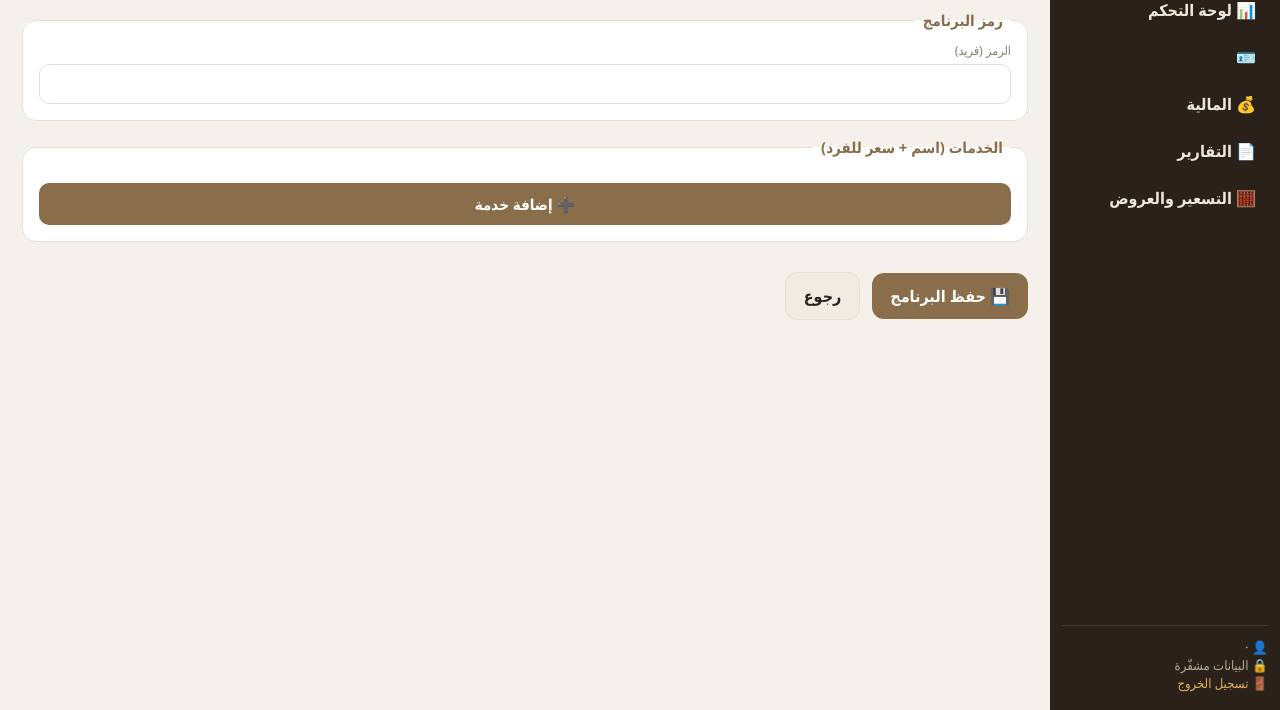
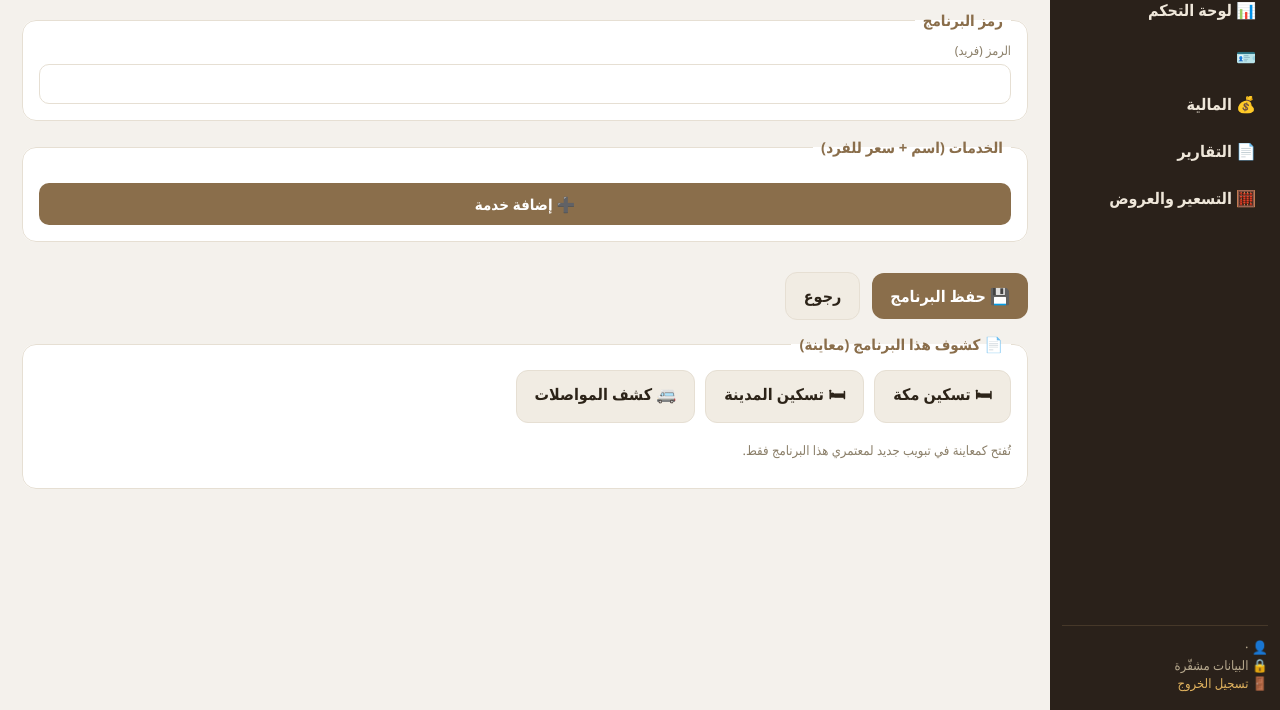
Before and after one commit to almustafahajj/almustafa-hajj, a Flask app: template webapp/templates/program_edit.html in a window 1280 px wide. Shown: the part 90-800 px from the top of the page. Run offline with Flask 3, Linux system fonts and the light colour scheme; the template is opened without the code that fills it, so the values that code supplies are empty.

Commit message:
الويب (مطابقة سطح المكتب ٣/٤ — ب): كشوف كل برنامج
- من صفحة البرنامج: تسكين مكة/المدينة + كشف المواصلات (لمعتمري البرنامج فقط)
- تُفتح كمعاينة داخلية في تبويب جديد
- بذلك تكتمل المرحلة ٣ (العمليات) — عامة + لكل برنامج

Co-Authored-By: Claude Opus 4.8 <noreply@anthropic.com>

```diff
--- a/webapp/server.py
+++ b/webapp/server.py
@@ -927,6 +927,52 @@ def program_delete(code):
     return redirect(url_for("programs"))
 
 
+def _trip_or_none(code):
+    from hajj_app import umrah
+    return next((t for t in umrah.load_trips(storage.load_settings())
+                 if t.code == code), None)
+
+
+@app.get("/programs/<code>/transport.pdf")
+def program_transport_pdf(code):
+    if _sess() is None:
+        return redirect(url_for("login"))
+    from hajj_app import umrah, pdf_io
+    trip = _trip_or_none(code)
+    if trip is None:
+        return redirect(url_for("programs"))
+    recs = umrah.trip_pilgrims(_load_records(), code)
+    p = _tmp(".pdf")
+    pdf_io.export_umrah_transport_pdf(
+        recs, p, program_name=(trip.name or trip.code),
+        transport_pnr=str(getattr(trip, "transport_pnr", "") or ""))
+    return send_file(p, mimetype="application/pdf", as_attachment=False,
+                     download_name="transport.pdf")
+
+
+@app.get("/programs/<code>/rooming/<city>.pdf")
+def program_rooming_pdf(code, city):
+    if _sess() is None:
+        return redirect(url_for("login"))
+    from hajj_app import umrah, pdf_io
+    trip = _trip_or_none(code)
+    if trip is None or city not in ("makkah", "madinah"):
+        return redirect(url_for("programs"))
+    if city == "makkah":
+        label, rf, hotel, nights = ("مكة المكرّمة", "makkah_room",
+                                    trip.makkah_hotel, trip.makkah_nights)
+    else:
+        label, rf, hotel, nights = ("المدينة المنوّرة", "madinah_room",
+                                    trip.madinah_hotel, trip.madinah_nights)
+    recs = umrah.trip_pilgrims(_load_records(), code)
+    p = _tmp(".pdf")
+    pdf_io.export_umrah_rooming_pdf(
+        recs, p, city_label=label, hotel=hotel or "", nights=str(nights or ""),
+        program_name=(trip.name or trip.code), room_field=rf)
+    return send_file(p, mimetype="application/pdf", as_attachment=False,
+                     download_name="rooming.pdf")
+
+
 # ======================= مستندات كل معتمر/حاج ==============================
 _DOC_TITLES = {"receipt": ("سند قبض", "🧾"), "invoice": ("فاتورة ضريبية", "🧾"),
                "contract": ("عقد خدمات", "📜"), "voucher": ("فاوتشر فندق", "🏨"),
--- a/webapp/templates/program_edit.html
+++ b/webapp/templates/program_edit.html
@@ -37,6 +37,20 @@
     <a class="btn ghost" href="{{ url_for('programs') }}">رجوع</a>
   </div>
 </form>
+{% if not is_new %}
+<fieldset class="editcard">
+  <legend>📄 كشوف هذا البرنامج (معاينة)</legend>
+  <div class="docbtns">
+    <a class="btn ghost" target="_blank"
+       href="{{ url_for('program_rooming_pdf', code=code, city='makkah') }}">🛏 تسكين مكة</a>
+    <a class="btn ghost" target="_blank"
+       href="{{ url_for('program_rooming_pdf', code=code, city='madinah') }}">🛏 تسكين المدينة</a>
+    <a class="btn ghost" target="_blank"
+       href="{{ url_for('program_transport_pdf', code=code) }}">🚐 كشف المواصلات</a>
+  </div>
+  <p class="hint-note">تُفتح كمعاينة في تبويب جديد لمعتمري هذا البرنامج فقط.</p>
+</fieldset>
+{% endif %}
 {% if not is_new and can_edit %}
 <form method="post" action="{{ url_for('program_delete', code=code) }}"
       onsubmit="return confirm('حذف البرنامج «{{ code }}» نهائياً؟');"
```
